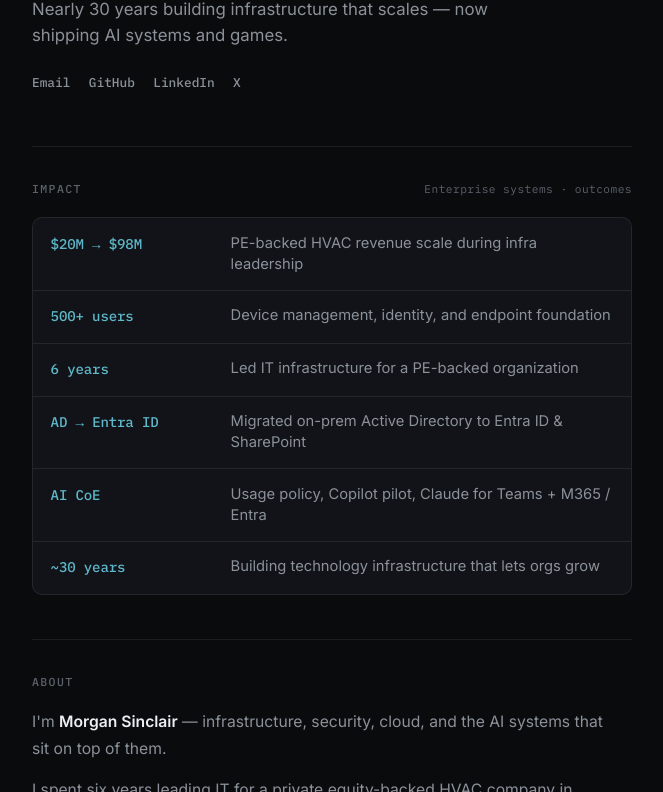
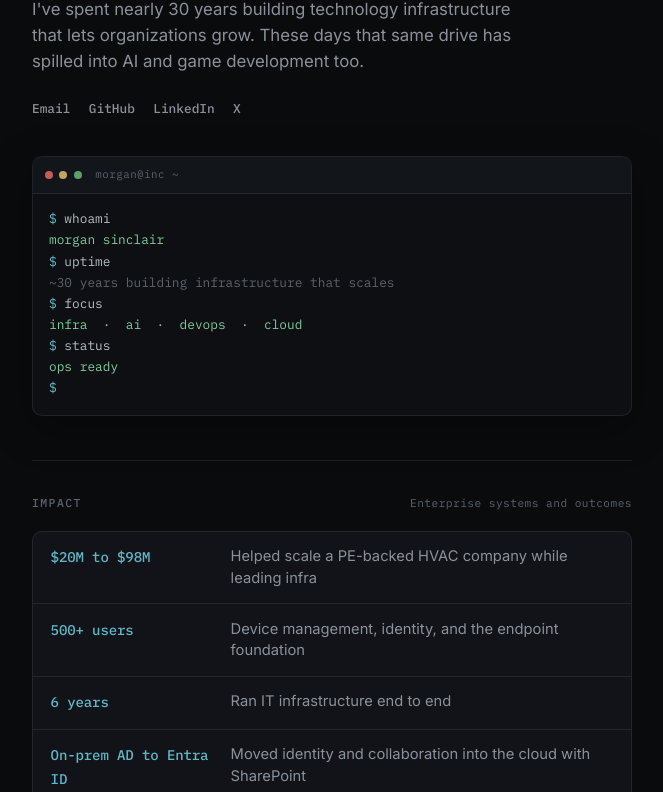
Before and after one commit to msinclair25/morganinc, a website: page public/index.html in a window 1280 px wide. Shown: the part 176-968 px from the top of the page, without its empty margins (308-971 px from the left). Drawn offline with Linux system fonts and the light colour scheme.

Commit message:
Naturalize copy and add terminal interlude
Drop em dashes, rewrite in Morgan voice, add lightweight CLI animation
between socials and Impact with reduced-motion fallback.

```diff
--- a/public/app.js
+++ b/public/app.js
@@ -178,6 +178,74 @@ function renderContact(contact) {
   }
 }
 
+const CLI_SCRIPT = [
+  { type: "cmd", text: "whoami" },
+  { type: "out", text: "morgan sinclair", cls: "ok" },
+  { type: "cmd", text: "uptime" },
+  { type: "out", text: "~30 years building infrastructure that scales", cls: "dim" },
+  { type: "cmd", text: "focus" },
+  { type: "out", text: "infra  ·  ai  ·  devops  ·  cloud", cls: "ok" },
+  { type: "cmd", text: "status" },
+  { type: "out", text: "ops ready", cls: "ok" },
+];
+
+function sleep(ms) {
+  return new Promise((resolve) => setTimeout(resolve, ms));
+}
+
+function renderCliStatic(el) {
+  const lines = [];
+  for (const step of CLI_SCRIPT) {
+    if (step.type === "cmd") {
+      lines.push(
+        `<span class="prompt">$</span> ${escapeHtml(step.text)}`,
+      );
+    } else {
+      const cls = step.cls ? ` class="${step.cls}"` : "";
+      lines.push(`<span${cls}>${escapeHtml(step.text)}</span>`);
+    }
+  }
+  el.innerHTML = `${lines.join("\n")}\n<span class="prompt">$</span> <span class="cli-cursor" aria-hidden="true"></span>`;
+}
+
+async function runCliAnimation() {
+  const el = document.getElementById("cli-body");
+  if (!el) return;
+
+  const reduced =
+    window.matchMedia?.("(prefers-reduced-motion: reduce)").matches ?? false;
+  if (reduced) {
+    renderCliStatic(el);
+    return;
+  }
+
+  let html = "";
+  el.innerHTML = `<span class="prompt">$</span> <span class="cli-cursor" aria-hidden="true"></span>`;
+
+  for (const step of CLI_SCRIPT) {
+    if (step.type === "cmd") {
+      html += `<span class="prompt">$</span> `;
+      el.innerHTML = `${html}<span class="cli-cursor" aria-hidden="true"></span>`;
+      for (const ch of step.text) {
+        html += escapeHtml(ch);
+        el.innerHTML = `${html}<span class="cli-cursor" aria-hidden="true"></span>`;
+        await sleep(28 + Math.random() * 32);
+      }
+      html += "\n";
+      el.innerHTML = `${html}<span class="cli-cursor" aria-hidden="true"></span>`;
+      await sleep(180);
+    } else {
+      await sleep(120);
+      const cls = step.cls ? ` class="${step.cls}"` : "";
+      html += `<span${cls}>${escapeHtml(step.text)}</span>\n`;
+      el.innerHTML = `${html}<span class="cli-cursor" aria-hidden="true"></span>`;
+      await sleep(220);
+    }
+  }
+
+  el.innerHTML = `${html}<span class="prompt">$</span> <span class="cli-cursor" aria-hidden="true"></span>`;
+}
+
 async function boot() {
   try {
     const res = await fetch("/data/site.json", { cache: "no-cache" });
@@ -193,6 +261,8 @@ async function boot() {
     renderProjects([]);
     renderContact({ github: "https://github.com/msinclair25" });
   }
+
+  void runCliAnimation();
 }
 
 boot();
--- a/public/data/site.json
+++ b/public/data/site.json
@@ -1,11 +1,11 @@
 {
-  "generatedAt": "2026-07-13T07:46:09.922Z",
+  "generatedAt": "2026-07-13T07:53:59.019Z",
   "about": {
     "title": "About",
-    "headline": "Infrastructure · AI · DevOps · Cloud Engineering",
-    "tagline": "Nearly 30 years building infrastructure that scales — now shipping AI systems and games.",
+    "headline": "Infrastructure, AI, DevOps, Cloud Engineering",
+    "tagline": "I've spent nearly 30 years building technology infrastructure that lets organizations grow. These days that same drive has spilled into AI and game development too.",
     "updated": "2026-07-13",
-    "body": "I'm **Morgan Sinclair** — infrastructure, security, cloud, and the AI systems that sit on top of them.\n\nI spent six years leading IT for a private equity-backed HVAC company in Tucson, taking the environment from on-prem constraints to a stack that could scale with the business: zero-trust on Fortinet, cloud identity, automation, and a company-wide AI program with real governance.\n\nOutside that seat I build products: an enterprise AI gateway, strategy games, and practical AI training. I care about systems that stay operable — and tools people can actually use."
+    "body": "I spent six years leading IT infrastructure for a private equity-backed HVAC company in Tucson, Arizona, helping take the organization from **$20 million to $98 million** in revenue. I built the stack from the ground up: zero-trust security on Fortinet, device management for **500+ users**, and the network foundation that let the company keep scaling. I migrated everything from on-prem Active Directory to **Microsoft Entra ID** and **SharePoint**. I automated onboarding so a 30-minute manual scripting job became a repeatable pipeline. I also championed AI adoption company-wide, wrote the usage policy, piloted Microsoft Copilot, then rolled out Claude for Teams with Microsoft 365 and Entra ID, and led a Center of Excellence across service ops, HR, marketing, and IT.\n\nThat same curiosity is what's behind the projects below. I love figuring things out and building real solutions. Right now that means going deep with tools like Grok, Claude, ChatGPT/Codex, and Obsidian, whatever fits the problem."
   },
   "contact": {
     "github": "https://github.com/msinclair25",
@@ -16,28 +16,28 @@
   },
   "impact": [
     {
-      "value": "$20M → $98M",
-      "label": "PE-backed HVAC revenue scale during infra leadership"
+      "value": "$20M to $98M",
+      "label": "Helped scale a PE-backed HVAC company while leading infra"
     },
     {
       "value": "500+ users",
-      "label": "Device management, identity, and endpoint foundation"
+      "label": "Device management, identity, and the endpoint foundation"
     },
     {
       "value": "6 years",
-      "label": "Led IT infrastructure for a PE-backed organization"
+      "label": "Ran IT infrastructure end to end"
     },
     {
-      "value": "AD → Entra ID",
-      "label": "Migrated on-prem Active Directory to Entra ID & SharePoint"
+      "value": "On-prem AD to Entra ID",
+      "label": "Moved identity and collaboration into the cloud with SharePoint"
     },
     {
       "value": "AI CoE",
-      "label": "Usage policy, Copilot pilot, Claude for Teams + M365 / Entra"
+      "label": "Wrote policy, piloted Copilot, deployed Claude for Teams with M365"
     },
     {
       "value": "~30 years",
-      "label": "Building technology infrastructure that lets orgs grow"
+      "label": "Building tech infrastructure that lets organizations grow"
     }
   ],
   "projects": [
@@ -59,8 +59,8 @@
         "live": "https://hoplondef.com",
         "repo": null
       },
-      "summary": "Company AI chat with privacy, governance, multi-model routing, and token compression. Work in progress — public login not open yet.",
-      "body": "## Context\n\nEnterprise teams need AI chat that respects org policy, privacy, and cost — not a free-for-all against public models.\n\n## What I built\n\n**Hoplon Defense** — company AI chat with privacy controls, governance, multi-model routing, and gateway token compression.\n\n### Features (v1)\n\n- Streaming multi-model chat\n- Conversation history\n- Paste images + file upload (images + PDF / TXT / MD / DOCX)\n- Org policy allowlists, PII redaction on text, audit metadata\n- Token compression on the gateway\n- Cross-model context — switch models mid-chat; full history is shared\n- Org instructions — firm-wide playbook injected every turn (admin)\n- User memory — durable facts/preferences across chats (view / delete)\n- Long-thread summary — older turns compressed into a rolling summary\n\n## Outcome\n\nIn progress. Marketing / landing presence at [hoplondef.com](https://hoplondef.com); public login is not open yet. Source remains private on GitHub for now."
+      "summary": "Company AI chat with privacy, governance, multi-model routing, and token compression. Still a work in progress; public login is not open yet.",
+      "body": "## Context\n\nEnterprise teams need AI chat that respects org policy, privacy, and cost. Not a free-for-all against public models.\n\n## What I built\n\n**Hoplon Defense** is a company AI chat layer with privacy controls, governance, multi-model routing, and gateway token compression.\n\n### Features (v1)\n\n- Streaming multi-model chat\n- Conversation history\n- Paste images and file upload (images plus PDF, TXT, MD, DOCX)\n- Org policy allowlists, PII redaction on text, audit metadata\n- Token compression on the gateway\n- Cross-model context: switch models mid-chat and keep full history\n- Org instructions: firm-wide playbook injected every turn (admin)\n- User memory: durable facts and preferences across chats\n- Long-thread summary: older turns compressed into a rolling summary\n\n## Outcome\n\nStill in progress. Landing site is up at [hoplondef.com](https://hoplondef.com). Public login is not open yet, and the GitHub repo is private for now."
     },
     {
       "slug": "sector-lords",
@@ -79,7 +79,7 @@
         "repo": "https://github.com/msinclair25/sector-lords"
       },
       "summary": "A browser-based cyberpunk crime-war strategy game.",
-      "body": "## Context\n\nA strategy experience set in a cyberpunk crime-war sandbox — playable in the browser.\n\n## What I built\n\n**Sector Lords** — territory, power, and conflict in a cyberpunk crime-war strategy game designed for the web.\n\n## Outcome\n\nPlayable deployment on Cloudflare Pages with source on GitHub."
+      "body": "## Context\n\nA strategy experience set in a cyberpunk crime-war sandbox, playable in the browser.\n\n## What I built\n\n**Sector Lords** is territory, power, and conflict in a cyberpunk crime-war strategy game I built for the web.\n\n## Outcome\n\nPlayable deployment on Cloudflare Pages with source on GitHub."
     },
     {
       "slug": "corsairs-and-corps",
@@ -100,7 +100,7 @@
         "repo": null
       },
       "summary": "An ambitious 3D space simulation MMO-lite with greed mechanics, built in Unity (ECS) and DOTS. Currently under development.",
-      "body": "## Context\n\nA long-horizon space sim focused on greed as a system — economics, conflict, and player-driven pressure in 3D space.\n\n## What I built\n\n**Corsairs & Corps: The Physics of Greed** — Unity ECS + DOTS architecture for large-scale simulation and multiplayer-lite ambitions.\n\n## Outcome\n\nIn active development; public landing / progress presence on Workers."
+      "body": "## Context\n\nA long-horizon space sim focused on greed as a system: economics, conflict, and player-driven pressure in 3D space.\n\n## What I built\n\n**Corsairs & Corps: The Physics of Greed** is a Unity ECS and DOTS build aimed at large-scale simulation and multiplayer-lite ambitions.\n\n## Outcome\n\nIn active development; public landing / progress presence on Workers."
     },
     {
       "slug": "ai-models-made-useful",
@@ -119,7 +119,7 @@
         "repo": null
       },
       "summary": "A guide to get people into AI, use it successfully, and take them from beginner through intermediate to advanced.",
-      "body": "## Context\n\nMany people want to use AI effectively but stall at prompts and surface-level tools.\n\n## What I built\n\n**AI Models Made Useful** — a practical path from first contact with AI to intermediate and advanced usage: how to work with models productively, not just try them once.\n\n## Outcome\n\nLive guide hosted on Cloudflare Workers."
+      "body": "## Context\n\nMany people want to use AI effectively but stall at prompts and surface-level tools.\n\n## What I built\n\n**AI Models Made Useful** is a practical path from first contact with AI through intermediate and advanced use. How to work with models productively, not just try them once.\n\n## Outcome\n\nLive guide hosted on Cloudflare Workers."
     }
   ]
 }
--- a/public/index.html
+++ b/public/index.html
@@ -5,13 +5,13 @@
     <meta name="viewport" content="width=device-width, initial-scale=1" />
     <meta
       name="description"
-      content="Morgan Sinclair — Infrastructure, AI, DevOps, and Cloud Engineering."
+      content="Morgan Sinclair. Infrastructure, AI, DevOps, and Cloud Engineering."
     />
     <meta name="theme-color" content="#0a0b0d" />
     <meta property="og:title" content="Morgan Sinclair" />
     <meta
       property="og:description"
-      content="Infrastructure · AI · DevOps · Cloud Engineering"
+      content="Infrastructure, AI, DevOps, and Cloud Engineering"
     />
     <meta property="og:url" content="https://morganinc.cc" />
     <title>Morgan Sinclair</title>
@@ -39,20 +39,31 @@
       <main>
         <section class="hero">
           <p class="kicker" id="hero-eyebrow">
-            Infrastructure · AI · DevOps · Cloud Engineering
+            Infrastructure, AI, DevOps, Cloud Engineering
           </p>
           <h1>Morgan Sinclair</h1>
           <p class="lede" id="hero-tagline">
-            Nearly 30 years building infrastructure that scales — now shipping
-            AI systems and games.
+            I've spent nearly 30 years building technology infrastructure that
+            lets organizations grow. These days that same drive has spilled into
+            AI and game development too.
           </p>
           <ul class="inline-links" id="header-socials"></ul>
         </section>
 
+        <div class="cli" id="cli" aria-label="Terminal animation">
+          <div class="cli-bar">
+            <span class="cli-dot"></span>
+            <span class="cli-dot"></span>
+            <span class="cli-dot"></span>
+            <span class="cli-title">morgan@inc ~</span>
+          </div>
+          <pre class="cli-body" id="cli-body"></pre>
+        </div>
+
         <section id="impact" class="section">
           <div class="section-head">
             <h2>Impact</h2>
-            <p class="section-note">Enterprise systems · outcomes</p>
+            <p class="section-note">Enterprise systems and outcomes</p>
           </div>
           <ul class="metrics" id="impact-list"></ul>
         </section>
@@ -67,7 +78,7 @@
         <section id="work" class="section">
           <div class="section-head">
             <h2>Work</h2>
-            <p class="section-note">Products · games · tools</p>
+            <p class="section-note">Products, games, and tools</p>
           </div>
           <ul class="work-list" id="project-grid"></ul>
         </section>
--- a/public/styles.css
+++ b/public/styles.css
@@ -1,4 +1,4 @@
-/* Operator dossier — dark, one accent, content first */
+/* Operator dossier: dark, one accent, content first */
 
 :root {
   --bg: #0a0b0d;
@@ -156,6 +156,97 @@ nav a:hover {
 .inline-links a:hover {
   color: var(--accent);
   text-decoration: underline;
+}
+
+/* CLI interlude */
+.cli {
+  margin: 1.75rem 0 0;
+  border: 1px solid var(--line);
+  border-radius: 10px;
+  background: #0d0f13;
+  overflow: hidden;
+  box-shadow: 0 12px 40px rgba(0, 0, 0, 0.35);
+}
+
+.cli-bar {
+  display: flex;
+  align-items: center;
+  gap: 0.4rem;
+  padding: 0.55rem 0.75rem;
+  border-bottom: 1px solid var(--line);
+  background: #12151a;
+}
+
+.cli-dot {
+  width: 0.5rem;
+  height: 0.5rem;
+  border-radius: 50%;
+  background: #3a404a;
+}
+
+.cli-dot:nth-child(1) {
+  background: #c45c5c;
+}
+.cli-dot:nth-child(2) {
+  background: #c4a35c;
+}
+.cli-dot:nth-child(3) {
+  background: #5c9e6e;
+}
+
+.cli-title {
+  margin-left: 0.45rem;
+  font-family: var(--mono);
+  font-size: 0.68rem;
+  color: var(--faint);
+  letter-spacing: 0.04em;
+}
+
+.cli-body {
+  margin: 0;
+  padding: 0.9rem 1rem 1.05rem;
+  min-height: 7.5rem;
+  font-family: var(--mono);
+  font-size: 0.8rem;
+  line-height: 1.65;
+  color: #b8c0c8;
+  white-space: pre-wrap;
+  word-break: break-word;
+}
+
+.cli-body .prompt {
+  color: var(--accent);
+}
+
+.cli-body .ok {
+  color: #7dcea0;
+}
+
+.cli-body .dim {
+  color: var(--faint);
+}
+
+.cli-cursor {
+  display: inline-block;
+  width: 0.55ch;
+  height: 1.05em;
+  margin-left: 1px;
+  vertical-align: text-bottom;
+  background: var(--accent);
+  animation: blink 1s step-end infinite;
+}
+
+@keyframes blink {
+  50% {
+    opacity: 0;
+  }
+}
+
+@media (prefers-reduced-motion: reduce) {
+  .cli-cursor {
+    animation: none;
+    opacity: 1;
+  }
 }
 
 /* Sections */
```
Also changed, not shown: content/about.md (+4 -6 lines), content/impact.md (+6 -6 lines), content/projects/ai-models-made-useful.md (+1 -1 lines), content/projects/corsairs-and-corps.md (+2 -2 lines), content/projects/hoplon-defense.md (+9 -9 lines), content/projects/sector-lords.md (+2 -2 lines).
